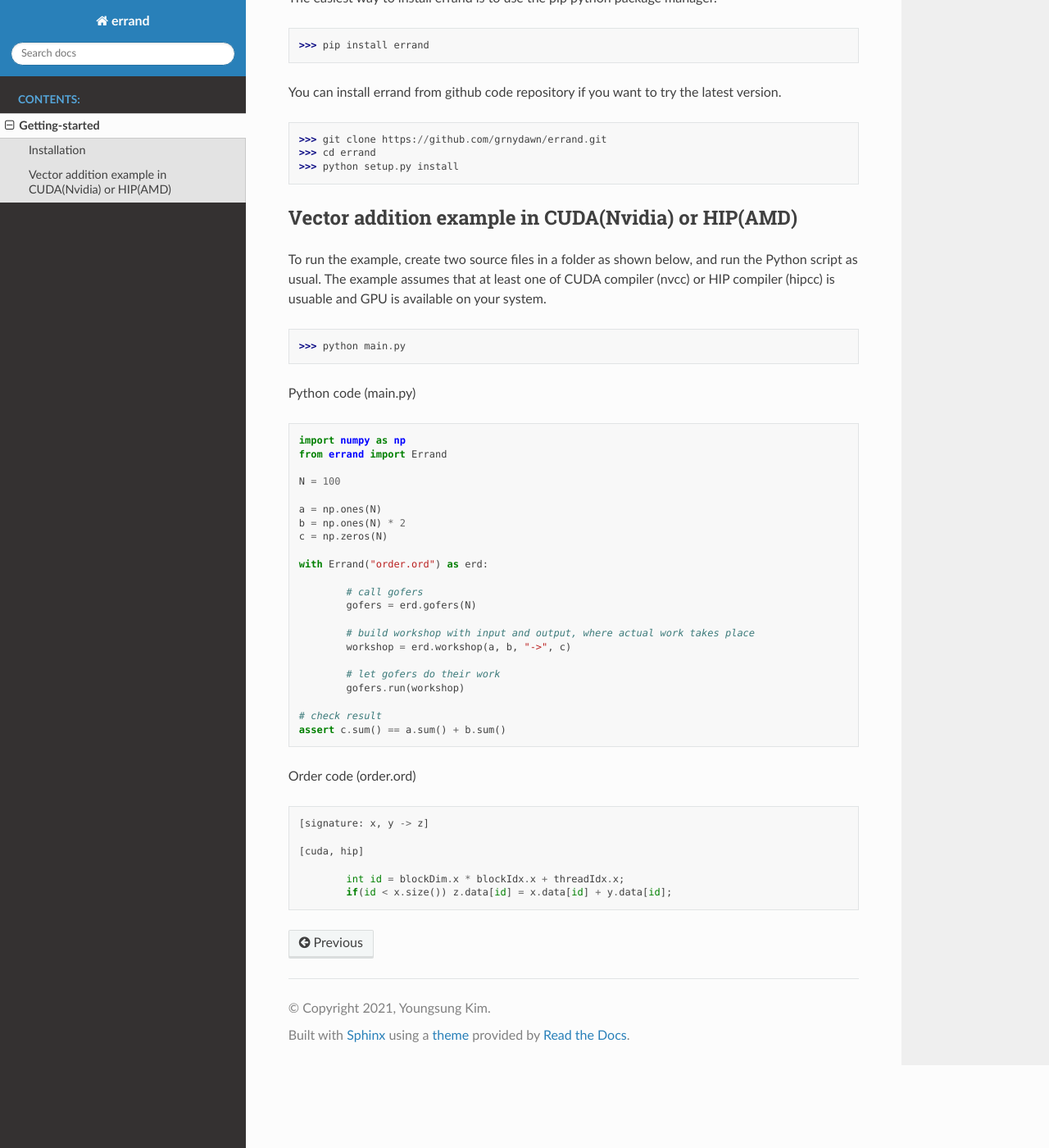
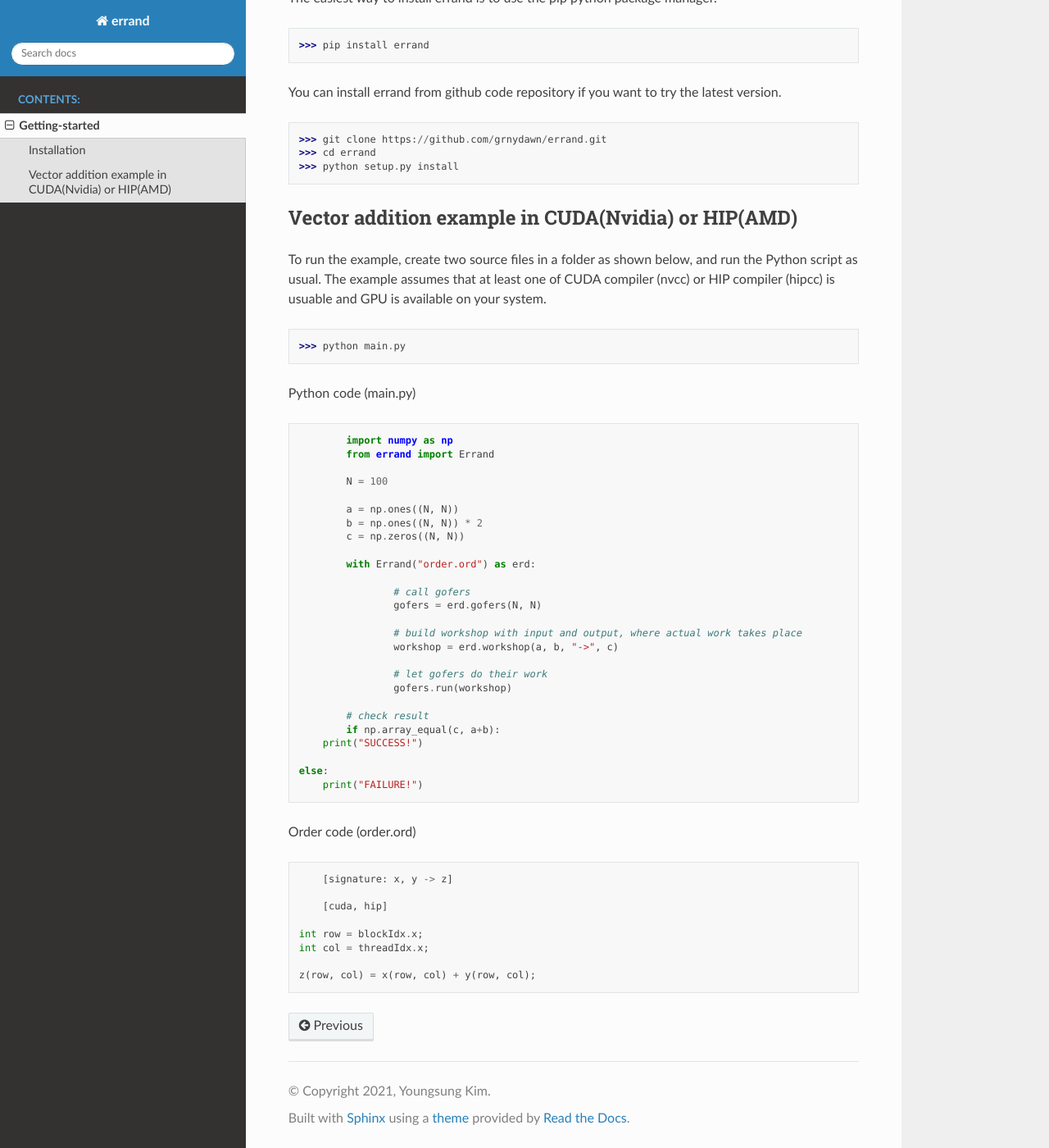
Before and after one commit to grnydawn/errand, a Sphinx documentation site: the page built from doc/source/intro.rst, in a window 1280 px wide and 1400 px high, scrolled down 350 px. Shown: the whole window at 82% size. Built offline with Sphinx 7.4.7 and the Read the Docs theme 2.0.0, drawn with Linux system fonts in a browser that asks for light colours.

Commit message:
updated doc

```diff
--- a/doc/source/conf.py
+++ b/doc/source/conf.py
@@ -23,7 +23,7 @@ copyright = '2021, Youngsung Kim'
 author = 'Youngsung Kim'
 
 # The full version, including alpha/beta/rc tags
-release = '0.1.1'
+release = '0.2.0'
 
 
 # -- General configuration ---------------------------------------------------
--- a/doc/source/index.rst
+++ b/doc/source/index.rst
@@ -6,13 +6,13 @@
     :Date: |today|
 
 ============================================================
-errand: Pythonic GPU and Accelerator Programming Framework
+errand: Pythonic GPU and Accelerator Interface
 ============================================================
 
 
-Welcome to the Pythonic GPU and Accelerator Programming Framework (errand).
+Welcome to Errand, the Pythonic GPU and Accelerator Interface.
 
-**errand** is a Python module that enables easy, flexible and futhre-proof programming framework for accelerator hardwares such as GPUs.
+**errand** is a Python module that enables an easy, scalable, and future-proof programming interface for accelerator hardwares such as GPUs.
 
 
 .. toctree::
--- a/doc/source/intro.rst
+++ b/doc/source/intro.rst
@@ -39,14 +39,14 @@ Python code (main.py)
 
 		N = 100
 
-		a = np.ones(N)
-		b = np.ones(N) * 2
-		c = np.zeros(N)
+		a = np.ones((N, N))
+		b = np.ones((N, N)) * 2
+		c = np.zeros((N, N))
 
 		with Errand("order.ord") as erd:
 
 			# call gofers
-			gofers = erd.gofers(N)
+			gofers = erd.gofers(N, N)
 
 			# build workshop with input and output, where actual work takes place
 			workshop = erd.workshop(a, b, "->", c)
@@ -55,7 +55,11 @@ Python code (main.py)
 			gofers.run(workshop)
 
 		# check result
-		assert c.sum() == a.sum() + b.sum()
+		if np.array_equal(c, a+b):
+            print("SUCCESS!")
+
+        else:
+            print("FAILURE!")
 
 
 Order code (order.ord)
@@ -66,5 +70,7 @@ Order code (order.ord)
 
 		[cuda, hip]
 
-			int id = blockDim.x * blockIdx.x + threadIdx.x;
-			if(id < x.size()) z.data[id] = x.data[id] + y.data[id];
+            int row = blockIdx.x;
+            int col = threadIdx.x;
+
+            z(row, col) = x(row, col) + y(row, col);
--- a/setup.py
+++ b/setup.py
@@ -9,7 +9,7 @@ def main():
 
     setup(
         name="errand",
-        version="0.1.1",
+        version="0.2.0",
         description="pythonic excellerator interface",
         long_description="pythonic excellerator interface",
         author="Youngsung Kim",
```
